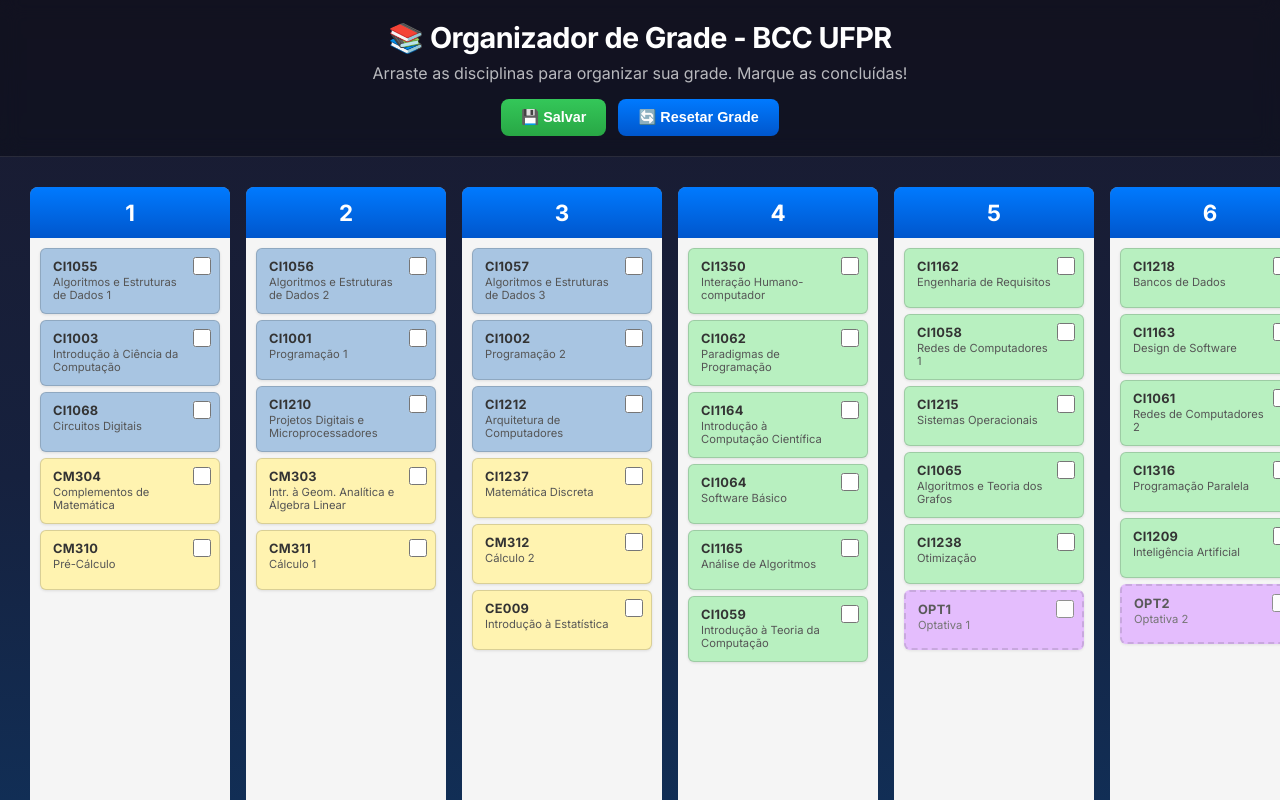
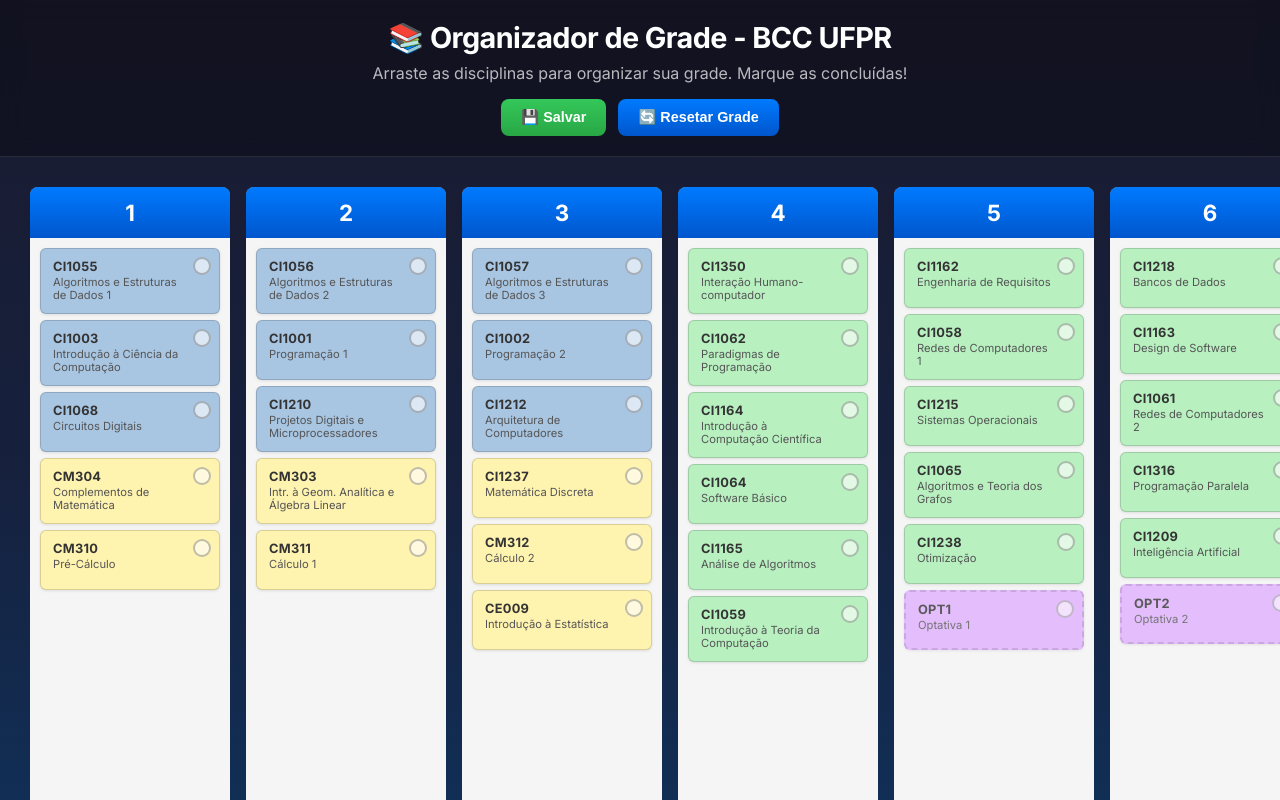
Before and after one commit to Andre-Grassi/BCC_Organizer, a React (Vite) app: page / in a window 1280 px wide. Shown: the top 800 px of the page. Built offline with nearby package versions, Linux system fonts and the light colour scheme.

Commit message:
feat: improve checkbox style

```diff
--- a/src/components/Course.css
+++ b/src/components/Course.css
@@ -69,21 +69,56 @@
     opacity: 0.6;
 }
 
-/* Checkbox */
+/* Custom Checkbox */
 .course-checkbox {
     position: absolute;
     top: 6px;
     right: 6px;
-    width: 16px;
-    height: 16px;
+    width: 18px;
+    height: 18px;
     cursor: pointer;
-    accent-color: #4caf50;
+    z-index: 5;
+    -webkit-appearance: none;
+    -moz-appearance: none;
+    appearance: none;
+    border: 2px solid rgba(0, 0, 0, 0.25);
+    border-radius: 50%;
+    background: rgba(255, 255, 255, 0.6);
+    transition: all 0.2s ease;
+    display: flex;
+    align-items: center;
+    justify-content: center;
+}
+
+.course-checkbox::after {
+    content: '';
+    width: 6px;
+    height: 10px;
+    border: solid white;
+    border-width: 0 2.5px 2.5px 0;
+    transform: rotate(45deg) scale(0);
     transition: transform 0.15s ease;
-    z-index: 5;
+    margin-top: -2px;
+}
+
+.course-checkbox:checked {
+    background: linear-gradient(180deg, #34C759 0%, #28A745 100%);
+    border-color: transparent;
+    box-shadow: 0 2px 6px rgba(52, 199, 89, 0.4);
+}
+
+.course-checkbox:checked::after {
+    transform: rotate(45deg) scale(1);
 }
 
 .course-checkbox:hover {
-    transform: scale(1.15);
+    transform: scale(1.1);
+    border-color: rgba(0, 0, 0, 0.35);
+    box-shadow: 0 2px 8px rgba(0, 0, 0, 0.15);
+}
+
+.course-checkbox:checked:hover {
+    box-shadow: 0 3px 10px rgba(52, 199, 89, 0.5);
 }
 
 .course-checkbox:active {
```
